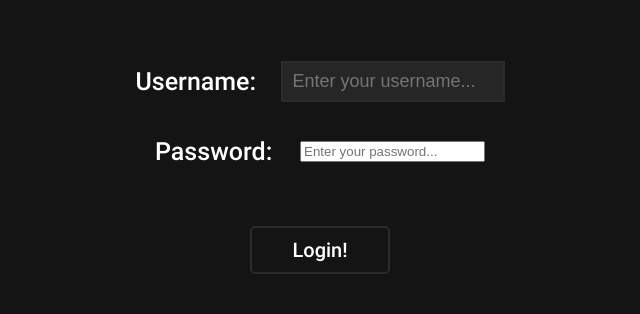
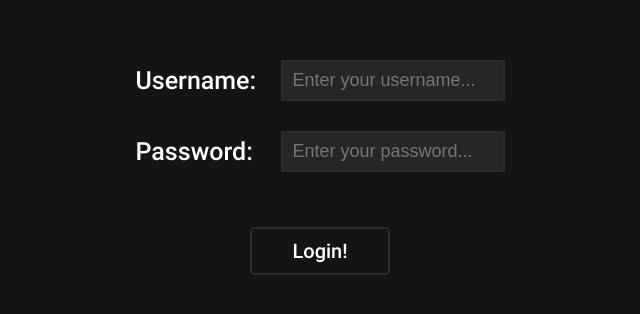
Before and after one commit to arckoor/journey-poll, a Nuxt app: page / in a window 1280 px wide. Shown: the part 230-544 px from the top of the page, without its empty margins (320-960 px from the left). Built offline with nearby package versions, Linux system fonts and the light colour scheme.

Commit message:
fix(css): styles not being applied correctly

```diff
--- a/assets/css/style.css
+++ b/assets/css/style.css
@@ -39,7 +39,8 @@ body {
 }
 
 input[type=date],
-input[type=text] {
+input[type=text],
+input[type=password] {
 	color: inherit;
 	font-size: 18px;
 	width: 200px;
--- a/nuxt.config.ts
+++ b/nuxt.config.ts
@@ -14,5 +14,6 @@ export default defineNuxtConfig({
 	},
 	css: [
 		"css/style.css"
-	]
+	],
+	ssr: false
 });
--- a/pages/admin/list.vue
+++ b/pages/admin/list.vue
@@ -161,7 +161,6 @@ export default defineComponent({
 }
 
 .button {
-	margin-top: 20px;
 	padding: 10px 20px;
 }
 </style>
```
